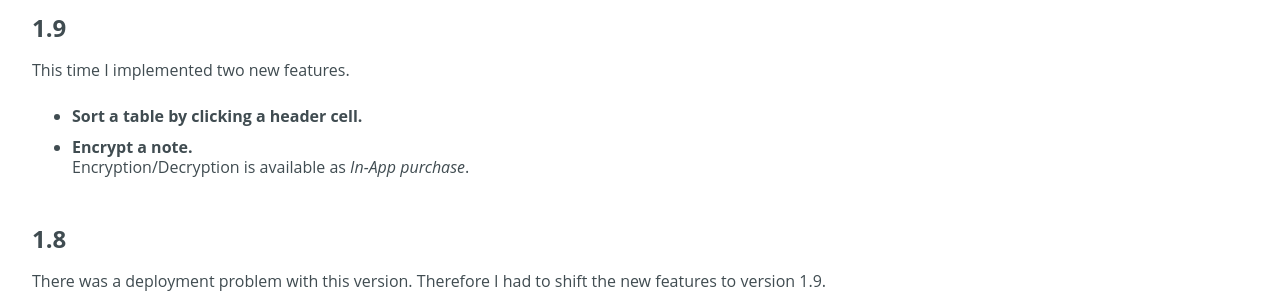
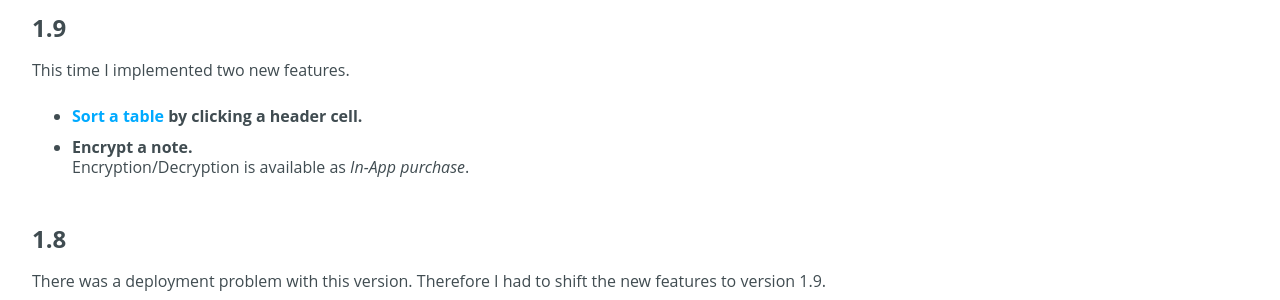
Before and after one commit to cs-LA/home, a Jekyll site: the page built from KTrunk/Manual/ReleaseNotes.md, in a window 1280 px wide. Shown: the part 638-938 px from the top of the page. Built offline with Jekyll 4.4.1, drawn with Linux system fonts in a browser that asks for light colours; our own code applies the rules of GitHub Pages for plain Markdown files.

Commit message:
Update ReleaseNotes.md

```diff
--- a/KTrunk/Manual/ReleaseNotes.md
+++ b/KTrunk/Manual/ReleaseNotes.md
@@ -41,7 +41,7 @@
 </p>
 <ul>
   <li>
-    <span class="en"><b>Sort a table by clicking a header cell.</b></span>
+    <span class="en"><b><a href="./TipsAndTricks.html">Sort a table</a> by clicking a header cell.</b></span>
     <span class="de"><b>Sortieren einer Tabelle durch anklicken einer Zelle in einer Kopfzeile.</b></span>
   </li>
   <li>
```
